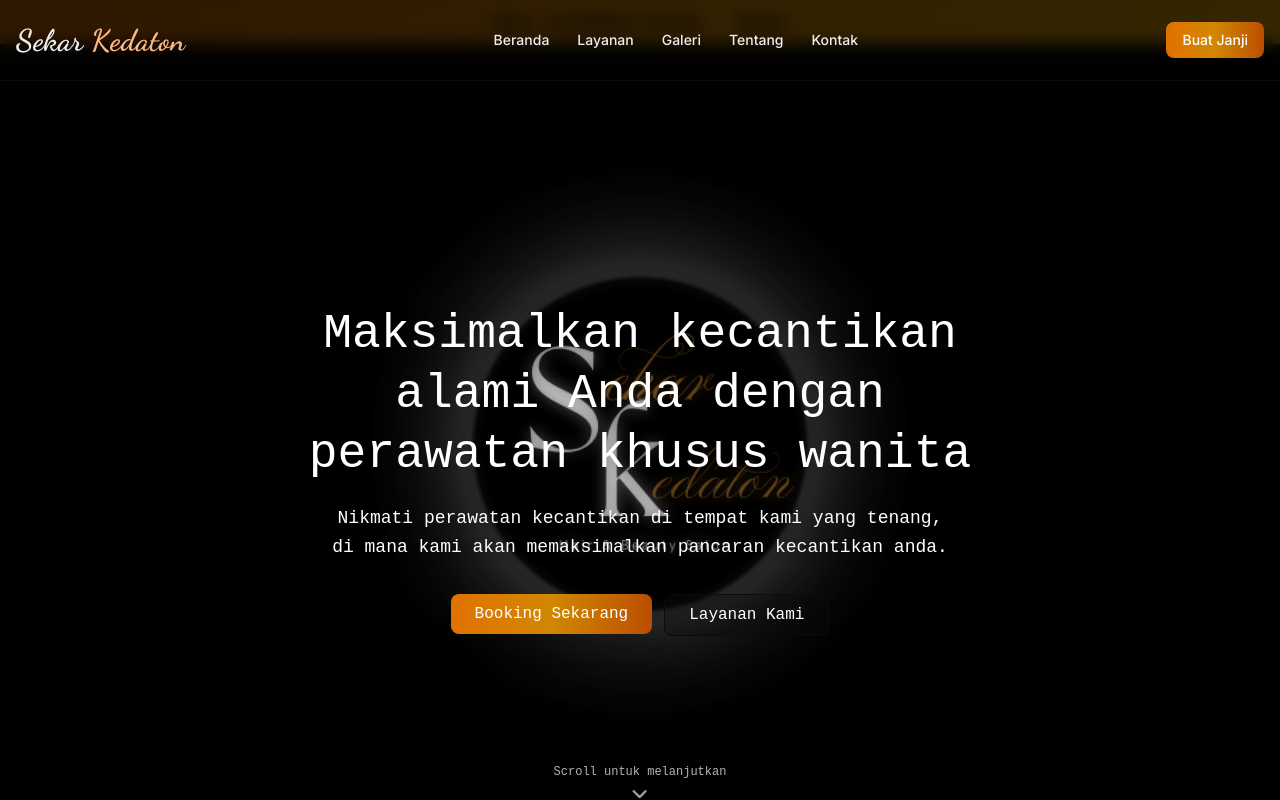
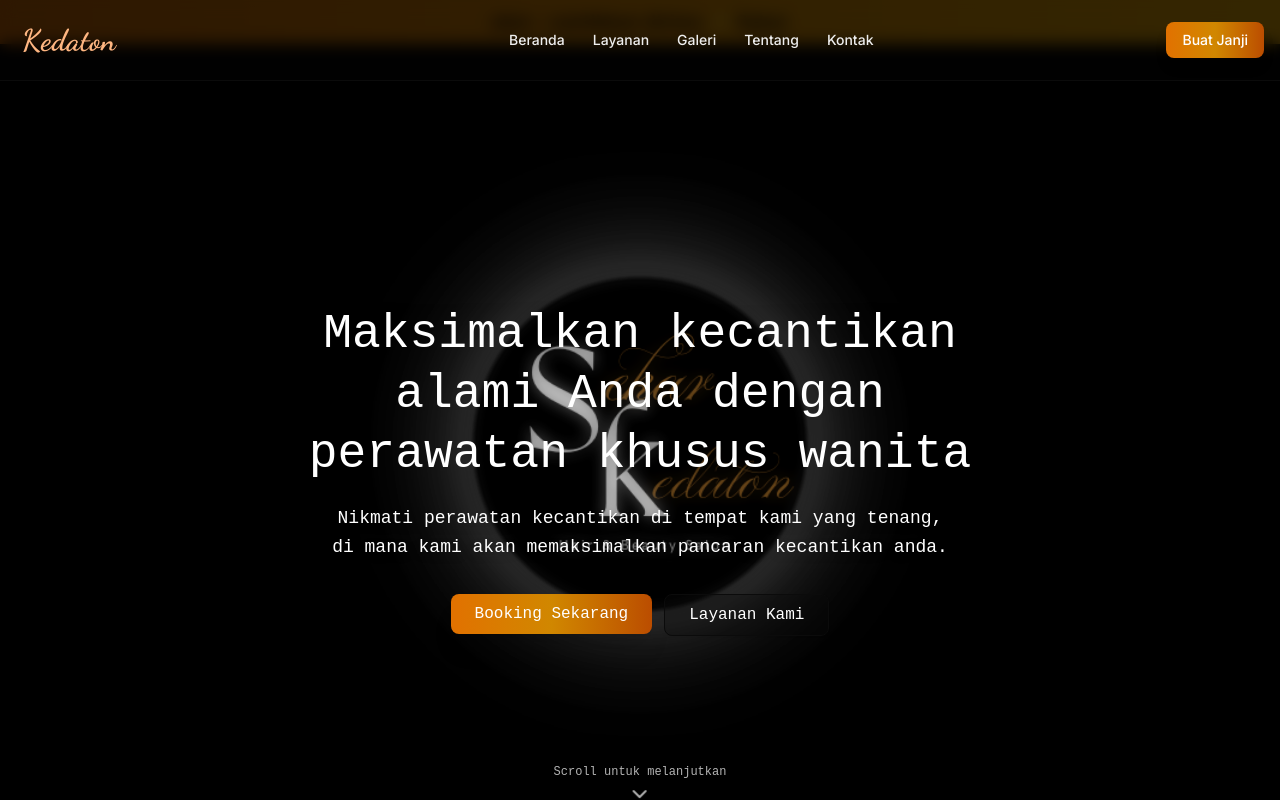
Before and after one commit to hardiferio/v0-beauty-salon-booking, a Next.js app: page / in a window 1280 px wide. Shown: the top 800 px of the page. Built offline with nearby package versions, Linux system fonts and the light colour scheme.

Commit message:
feat: add running text animation to header
Implement continuous scrolling text animation for "Sekar Kedaton" logo.

```diff
--- a/app/globals.css
+++ b/app/globals.css
@@ -261,6 +261,16 @@
   position: relative;
 }
 
+.running-text-container-header {
+  overflow: hidden;
+  max-width: 200px;
+  position: relative;
+}
+
+.running-text-header {
+  animation: runningText 8s linear infinite;
+}
+
 .running-title {
   animation: runningTitle 15s linear infinite;
   white-space: nowrap;
--- a/components/header.tsx
+++ b/components/header.tsx
@@ -44,13 +44,20 @@ export function Header() {
     >
       <div className="container mx-auto px-4">
         <div className="flex items-center justify-between h-16 md:h-20">
-          {/* Logo */}
-          <div className="flex items-center group cursor-pointer" onClick={() => handleSmoothScroll("#home")}>
-            <div className="font-handwriting font-bold tracking-wide transform transition-transform duration-300 group-hover:scale-105">
-              <div className="text-2xl md:text-3xl">
+          {/* Logo - Running Text */}
+          <div
+            className="flex items-center group cursor-pointer overflow-hidden running-text-container-header"
+            onClick={() => handleSmoothScroll("#home")}
+          >
+            <div className="font-handwriting font-bold tracking-wide running-text-header whitespace-nowrap">
+              <span className="text-2xl md:text-3xl inline-block">
                 <span className="text-foreground">Sekar</span>
                 <span className="text-accent ml-2">Kedaton</span>
-              </div>
+              </span>
+              <span className="text-2xl md:text-3xl inline-block ml-8">
+                <span className="text-foreground">Sekar</span>
+                <span className="text-accent ml-2">Kedaton</span>
+              </span>
             </div>
           </div>
 
```
